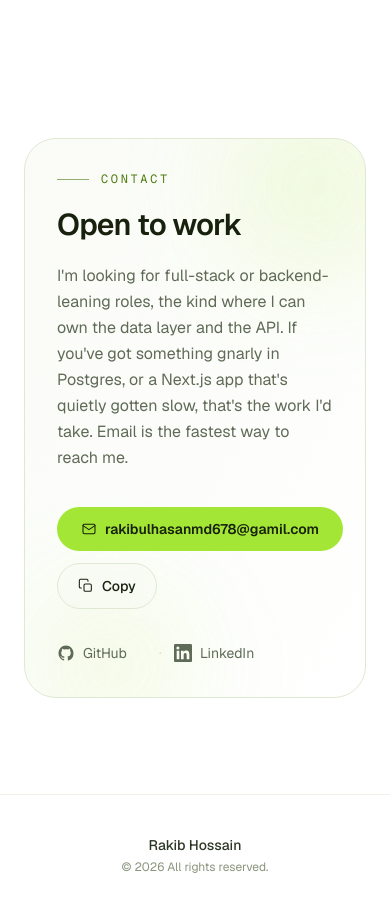
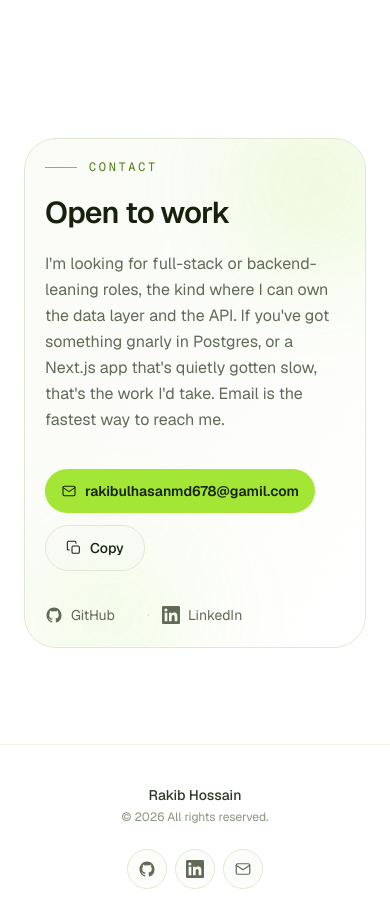
Before and after one commit to rakib-hossain32/claude-portfolio-website, a Next.js app: page / in a window 390 px wide. Shown: the part 5360-6258 px from the top of the page. Built offline with nearby package versions, Linux system fonts and the light colour scheme.

Commit message:
feat: add core layout and section components for personal portfolio website

```diff
--- a/app/layout.tsx
+++ b/app/layout.tsx
@@ -54,7 +54,7 @@ export default function RootLayout({ children }: { children: React.ReactNode })
       <body className="min-h-dvh antialiased">
         <a
           href="#main"
-          className="sr-only focus:not-sr-only focus:fixed focus:left-4 focus:top-4 focus:z-[100] focus:rounded-lg focus:bg-accent focus:px-4 focus:py-2 focus:text-sm focus:font-medium focus:text-bg"
+          className="sr-only focus:not-sr-only focus:fixed focus:left-4 focus:top-4 focus:z-100 focus:rounded-lg focus:bg-accent focus:px-4 focus:py-2 focus:text-sm focus:font-medium focus:text-bg"
         >
           Skip to content
         </a>
--- a/components/about.tsx
+++ b/components/about.tsx
@@ -27,7 +27,7 @@ export function About({
             {about.highlights.map((h) => (
               <StaggerItem
                 key={h}
-                className="min-w-[150px] flex-1 rounded-2xl border border-border bg-surface/40 p-4 transition-colors hover:border-accent/30"
+                className="min-w-37.5 flex-1 rounded-2xl border border-border bg-surface/40 p-4 transition-colors hover:border-accent/30"
               >
                 <p className="text-sm font-medium leading-snug text-ink/90">{h}</p>
               </StaggerItem>
@@ -35,7 +35,7 @@ export function About({
           </Stagger>
 
           <Reveal delay={0.2}>
-            <div className="mt-3 rounded-2xl border border-border bg-gradient-to-br from-surface/60 to-surface-2/30 p-5">
+            <div className="mt-3 rounded-2xl border border-border bg-linear-to-br from-surface/60 to-surface-2/30 p-5">
               <p className="font-mono text-xs uppercase tracking-[0.2em] text-faint">
                 Currently
               </p>
--- a/components/contact.tsx
+++ b/components/contact.tsx
@@ -29,7 +29,7 @@ export function Contact({
     <section id="contact" className="scroll-mt-24 py-24 md:py-32">
       <div className="container-px mx-auto w-full max-w-6xl">
         <Reveal>
-          <div className="relative overflow-hidden rounded-[2rem] border border-border bg-gradient-to-br from-surface/70 via-surface/40 to-bg p-8 md:p-16">
+          <div className="relative overflow-hidden rounded-4xl border border-border bg-linear-to-br from-surface/70 via-surface/40 to-bg p-5 sm:p-8 md:p-16">
             <div className="pointer-events-none absolute -right-24 -top-24 h-72 w-72 rounded-full bg-[radial-gradient(closest-side,rgba(163,230,53,0.18),transparent)] blur-2xl" />
             <div className="pointer-events-none absolute -bottom-24 -left-10 h-64 w-64 rounded-full bg-[radial-gradient(closest-side,rgba(163,230,53,0.12),transparent)] blur-2xl" />
 
@@ -48,13 +48,13 @@ export function Contact({
                 {contact.text}
               </p>
 
-              <div className="mt-9 flex flex-wrap items-center gap-3">
+              <div className="mt-9 flex flex-col items-start gap-3 sm:flex-row sm:items-center sm:flex-wrap">
                 <a
                   href={`mailto:${contact.email}`}
-                  className="group inline-flex items-center gap-2 rounded-full bg-lime px-6 py-3 text-sm font-semibold text-ink shadow-glow transition-transform hover:-translate-y-0.5"
+                  className="group inline-flex max-w-full items-center gap-2 rounded-full bg-lime px-4 py-3 sm:px-6 text-sm font-semibold text-ink shadow-glow transition-transform hover:-translate-y-0.5"
                 >
-                  <MailIcon className="h-4 w-4" />
-                  {contact.email}
+                  <MailIcon className="h-4 w-4 shrink-0" />
+                  <span className="truncate">{contact.email}</span>
                 </a>
 
                 <button
@@ -68,11 +68,11 @@ export function Contact({
                       animate={{ scale: 1, opacity: 1 }}
                       className="inline-flex items-center gap-2 text-accent"
                     >
-                      <CheckIcon className="h-4 w-4" /> Copied
+                      <CheckIcon className="h-4 w-4 shrink-0" /> Copied
                     </motion.span>
                   ) : (
                     <span className="inline-flex items-center gap-2">
-                      <CopyIcon className="h-4 w-4" /> Copy
+                      <CopyIcon className="h-4 w-4 shrink-0" /> Copy
                     </span>
                   )}
                 </button>
@@ -86,7 +86,7 @@ export function Contact({
                   aria-label="GitHub"
                   className="group inline-flex items-center gap-2 text-sm text-muted transition-colors hover:text-ink"
                 >
-                  <GithubIcon className="h-[18px] w-[18px]" /> GitHub
+                  <GithubIcon className="h-4.5 w-4.5" /> GitHub
                   <ArrowUpRight className="h-3 w-3 opacity-0 transition-opacity group-hover:opacity-100" />
                 </a>
                 <span className="text-border">·</span>
@@ -97,7 +97,7 @@ export function Contact({
                   aria-label="LinkedIn"
                   className="group inline-flex items-center gap-2 text-sm text-muted transition-colors hover:text-ink"
                 >
-                  <LinkedinIcon className="h-[18px] w-[18px]" /> LinkedIn
+                  <LinkedinIcon className="h-4.5 w-4.5" /> LinkedIn
                   <ArrowUpRight className="h-3 w-3 opacity-0 transition-opacity group-hover:opacity-100" />
                 </a>
               </div>
--- a/components/experience.tsx
+++ b/components/experience.tsx
@@ -10,13 +10,13 @@ export function Experience({ experience }: { experience: SiteContent["experience
       title="Where I've worked"
     >
       <div className="relative">
-        <div className="absolute bottom-2 left-[7px] top-2 w-px bg-gradient-to-b from-accent/40 via-border to-transparent md:left-[9px]" />
+        <div className="absolute bottom-2 left-1.75 top-2 w-px bg-linear-to-b from-accent/40 via-border to-transparent md:left-2.25" />
 
         <div className="space-y-10">
           {experience.map((job, i) => (
             <Reveal key={`${job.company}-${i}`} delay={i * 0.06}>
               <div className="relative pl-9 md:pl-12">
-                <span className="absolute left-0 top-1.5 grid h-[18px] w-[18px] place-items-center rounded-full border border-border bg-surface">
+                <span className="absolute left-0 top-1.5 grid h-4.5 w-4.5 place-items-center rounded-full border border-border bg-surface">
                   <span className="h-1.5 w-1.5 rounded-full bg-accent" />
                 </span>
 
--- a/components/skills.tsx
+++ b/components/skills.tsx
@@ -35,7 +35,7 @@ export function Skills({ skills }: { skills: SiteContent["skills"] }) {
       </Stagger>
 
       {/* subtle marquee strip */}
-      <div className="relative mt-10 overflow-hidden rounded-2xl border border-border-soft bg-surface/20 py-4 [mask-image:linear-gradient(to_right,transparent,#000_8%,#000_92%,transparent)]">
+      <div className="relative mt-10 overflow-hidden rounded-2xl border border-border-soft bg-surface/20 py-4 mask-[linear-gradient(to_right,transparent,#000_8%,#000_92%,transparent)]">
         <div className="flex w-max animate-marquee gap-8 pr-8">
           {[...marquee, ...marquee].map((tech, i) => (
             <span
```
Also changed, not shown: app/icon.png (added), 1 other file (tests, documents, lock files or other folders).
